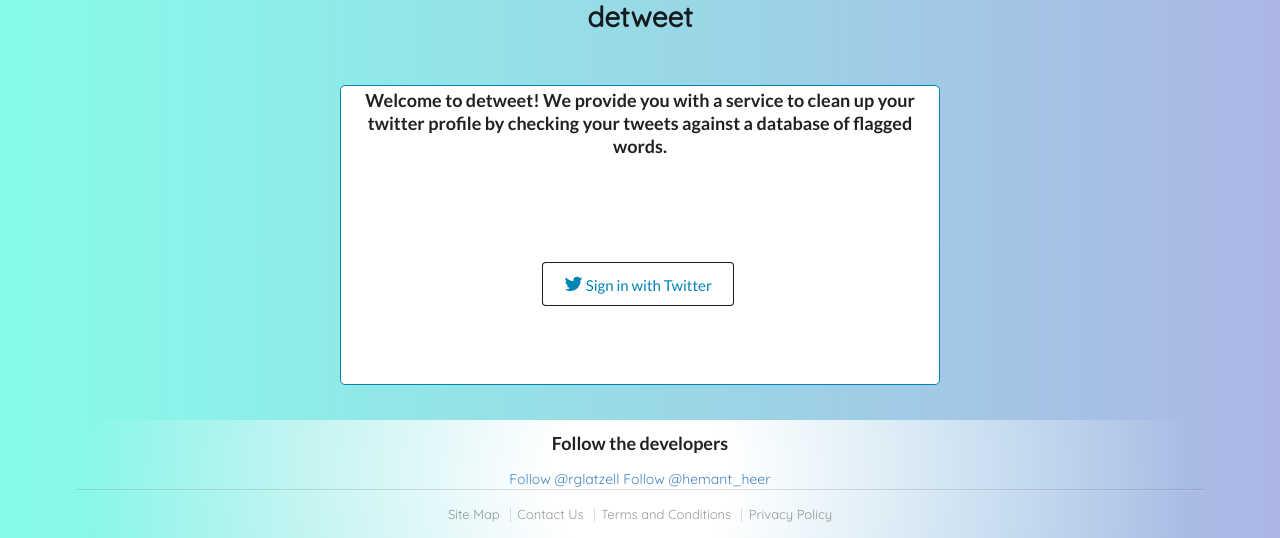
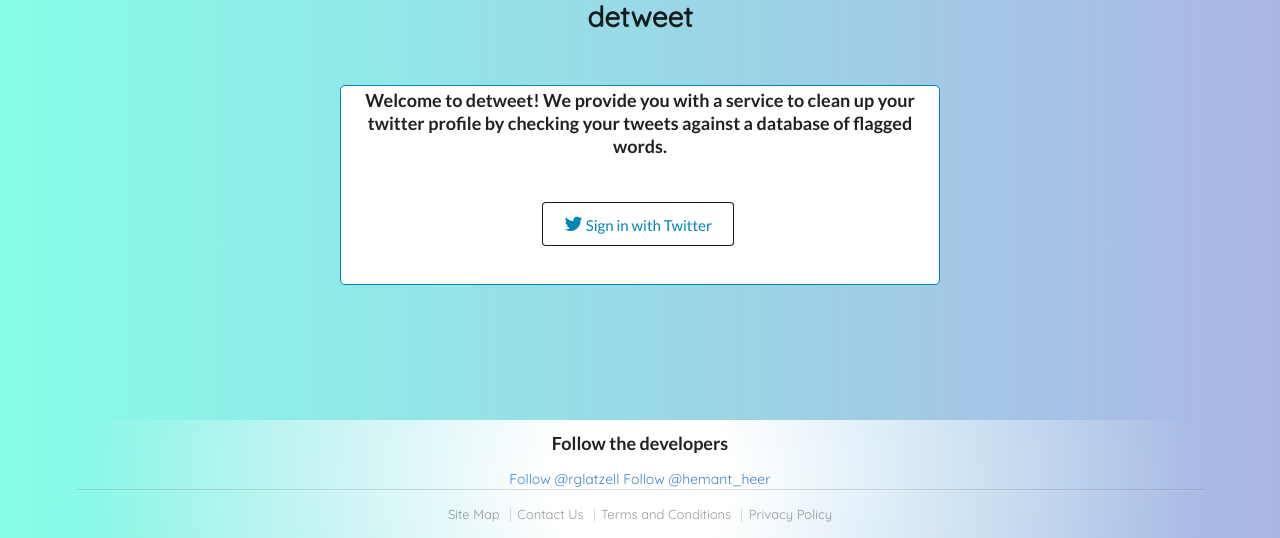
Before and after one commit to robertglatzel/detweet, a Flask app: page / in a window 1280 px wide. Shown: the part 262-800 px from the top of the page. Run offline with Flask 2, Linux system fonts and the light colour scheme; some libraries are stand-ins or nearby versions.

Commit message:
reposition login button

```diff
--- a/web_dynamic/static/styles/styles.css
+++ b/web_dynamic/static/styles/styles.css
@@ -71,13 +71,13 @@ footer {
 }
 
 #sign-in {
-  height: 300px;
+  height: 200px;
 }
 
 #login-button,
 #start-button {
   font-size: 15px;
-  margin-top: 90px;
+  margin-top: 30px;
   color: #0084b4 !important;
 }
 
```
